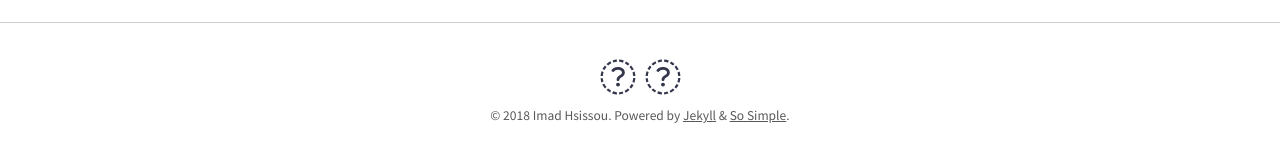
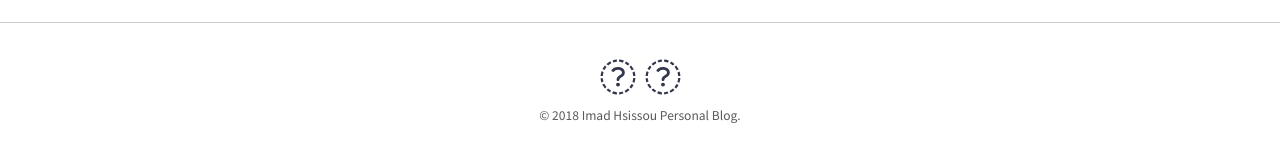
Before and after one commit to imadhsissou/imadhsissou.github.io, a Jekyll site: the page built from index.md, in a window 1280 px wide. Shown: the part 336-498 px from the top of the page. Built offline with Jekyll 4.4.1, drawn with Linux system fonts in a browser that asks for light colours; nearby versions of some CDN libraries.

Commit message:
Update _config.yml

```diff
--- a/_config.yml
+++ b/_config.yml
@@ -105,3 +105,5 @@ footer_links:
   - title: GitHub
     url: https://github.com/imadhsissou
     icon: fas fa-github-square
+
+copyright: "© 2018 Imad Hsissou Personal Blog."
```
